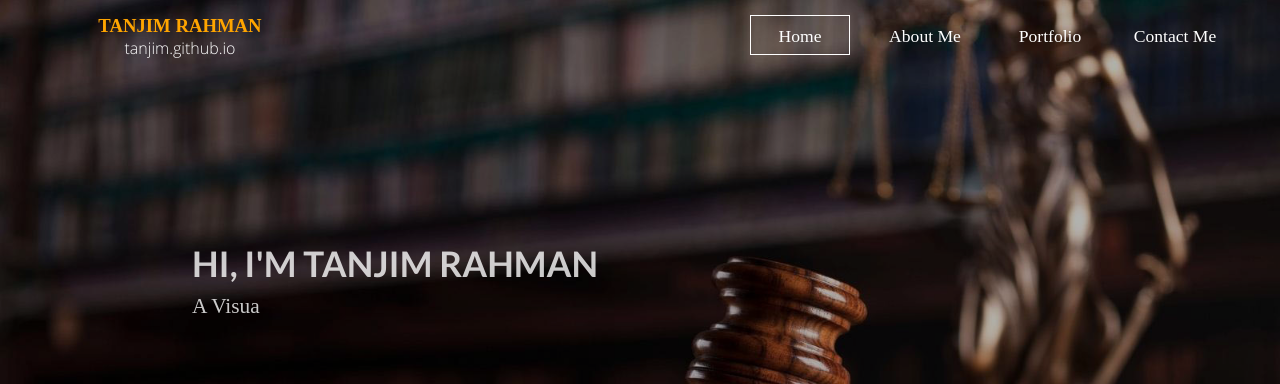
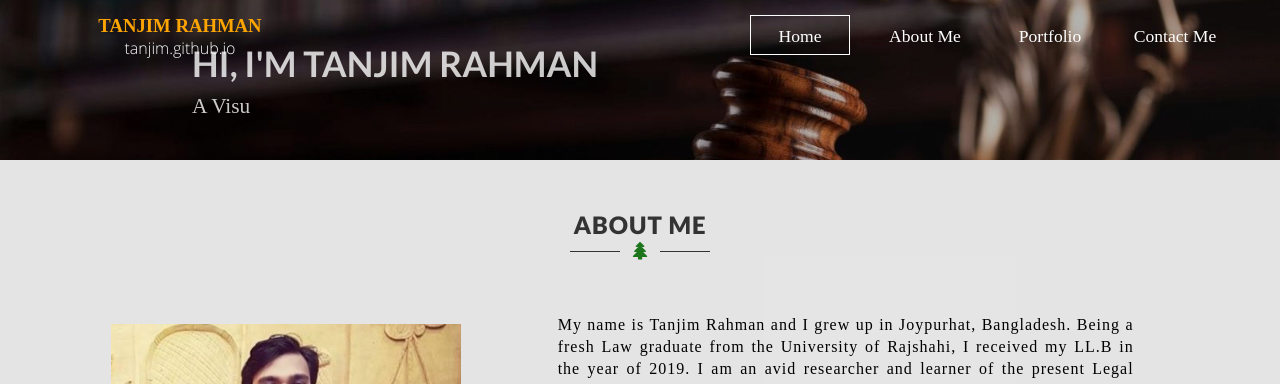
Before and after one commit to tanjimph/tanjim, a plain HTML site: page index.html in a window 1280 px wide. Shown: the top 384 px of the page. Drawn offline with Linux system fonts and the light colour scheme; a web font is replaced by a local one.

Commit message:
Update style.css

```diff
--- a/css/style.css
+++ b/css/style.css
@@ -198,7 +198,7 @@
 
         .banner {
             max-width: 100%;
-            height: 70vh;
+            height: 20vh;
             background-image: url('../images/banner.jpg');
             background-position: center;
             background-repeat: no-repeat;
```
